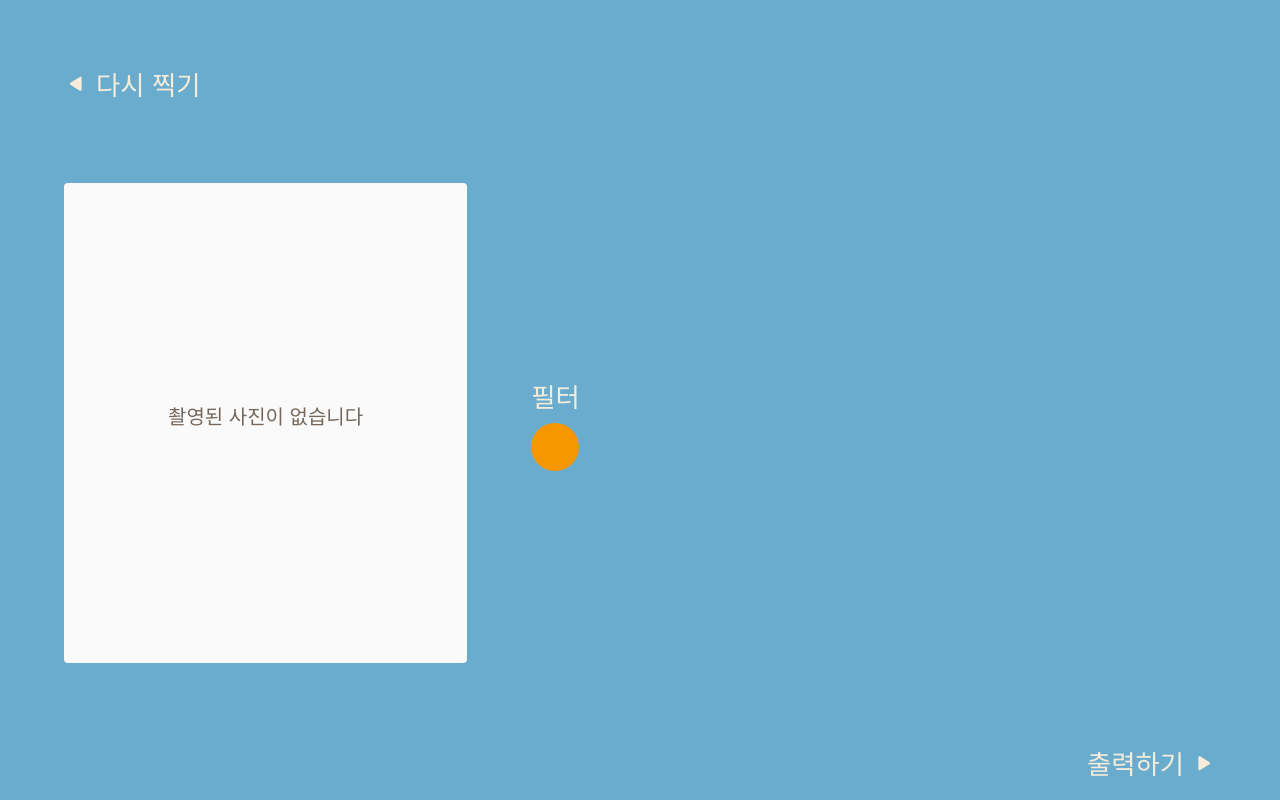
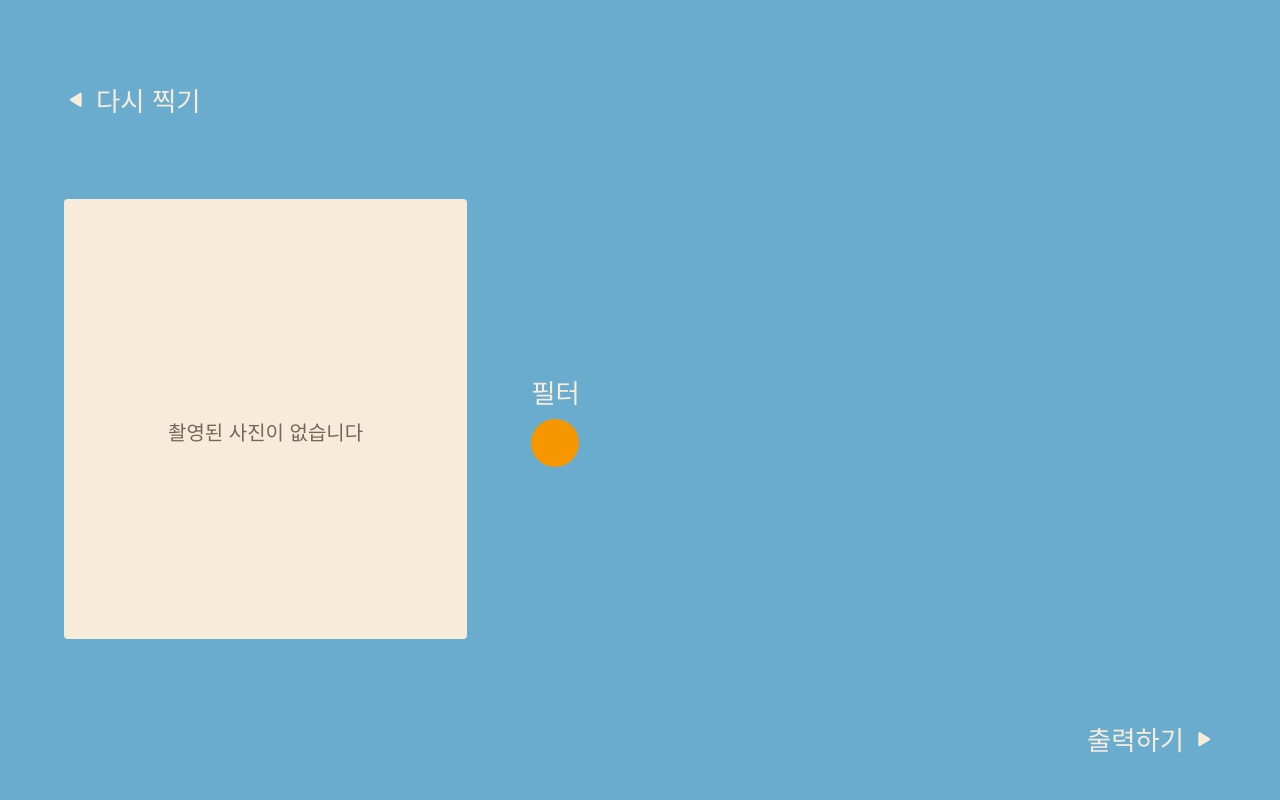
Before and after one commit to dpqlsn/Chamna, a Next.js app: page /deco in a window 1280 px wide. Built offline with nearby package versions, Linux system fonts and the light colour scheme; a web font is replaced by a local one.

Commit message:
docs :: 스타일 수정

```diff
--- a/src/ui/deco/style.ts
+++ b/src/ui/deco/style.ts
@@ -2,18 +2,20 @@ import styled from "@emotion/styled";
 
 export const Container = styled.div`
   display: flex;
+  position: fixed;
   flex-direction: column;
   gap: 5rem;
   width: 100%;
   max-height: 100vh;
-  padding: 4rem;
+  padding: 5rem 4rem;
+  top: 0;
 `;
 
 export const Frame = styled.div`
   justify-content: center;
   width: 35%;
-  height: 60vh;
-  background-color: #FAFAFA;
+  height: 55vh;
+  background-color: #F7ECDA;
   border-radius: 4px;
   gap: 1rem;
   padding: 2rem;
@@ -22,7 +24,7 @@ export const Frame = styled.div`
 
 export const Img = styled.img`
   width: 100%;
-  height: 45vh;
+  height: 40vh;
   object-fit: contain;
   background-color: transparent;
 `;
```
